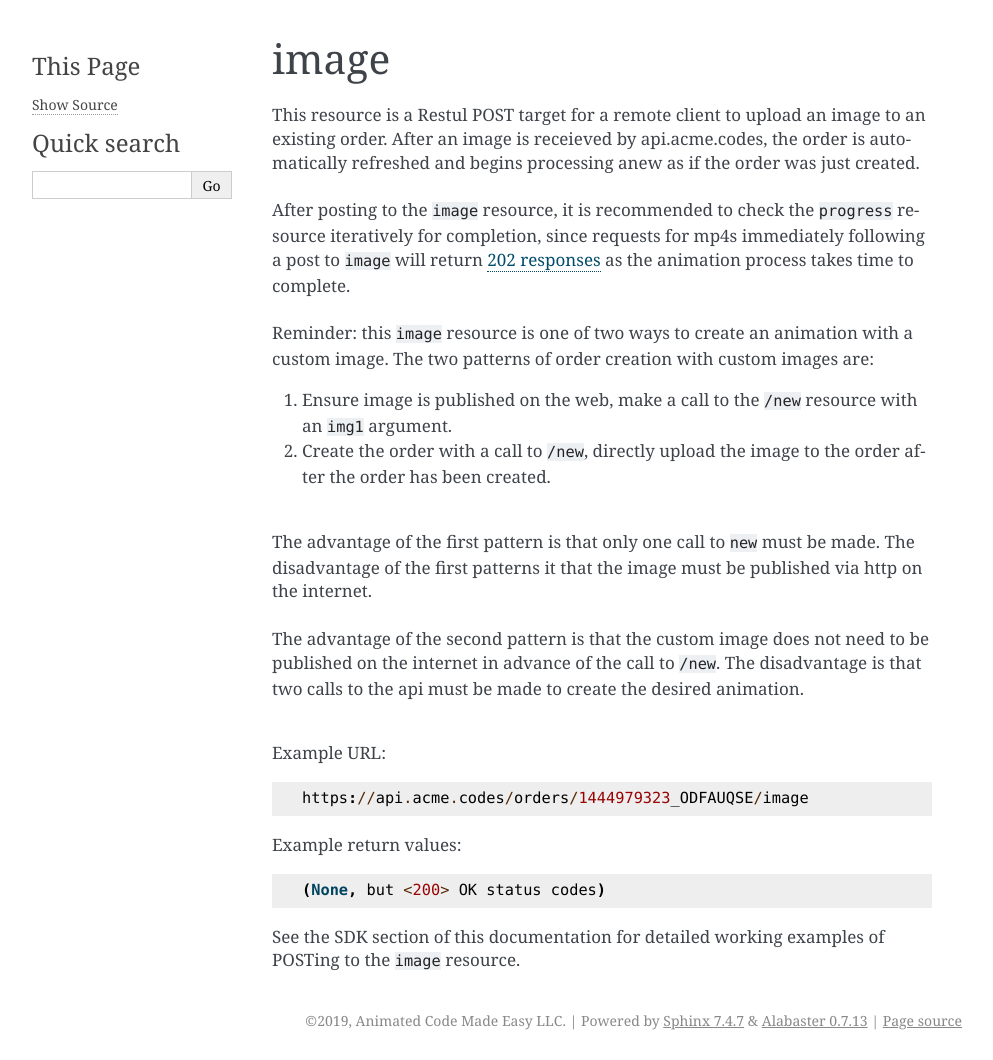
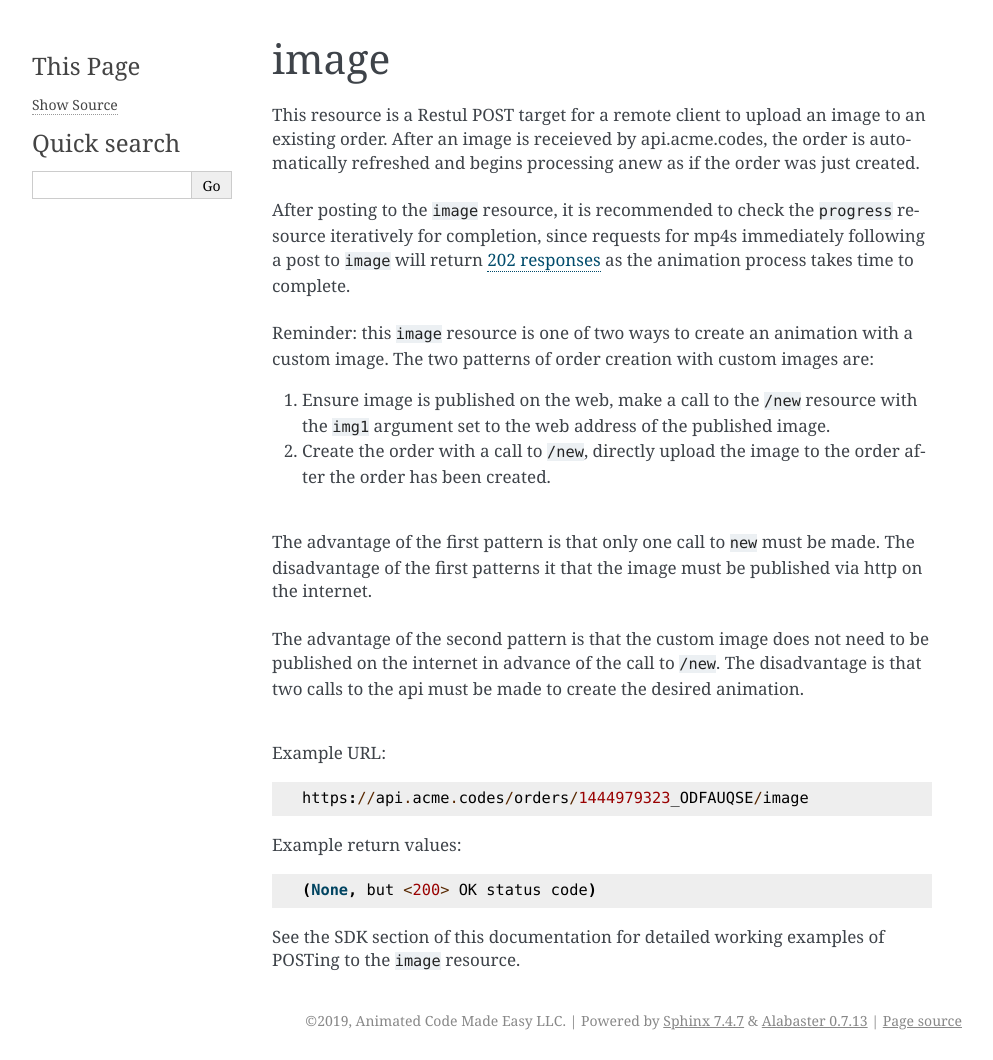
Before and after one commit to pcmillerAcme/docs, a Sphinx documentation site: the page built from source/image.rst, in a window 1280 px wide. Shown: the whole page, without its empty margins (148-1141 px from the left). Built offline with Sphinx 7.4.7, drawn with Linux system fonts in a browser that asks for light colours.

Commit message:
added clarity to first image upload pattern

```diff
--- a/source/image.rst
+++ b/source/image.rst
@@ -13,7 +13,7 @@ After posting to the ``image`` resource, it is recommended to check the ``progre
 |br|
 Reminder: this ``image`` resource is one of two ways to create an animation with a custom image. The two patterns of order creation with custom images are:
 
-1. Ensure image is published on the web, make a call to the ``/new`` resource with an ``img1`` argument.
+1. Ensure image is published on the web, make a call to the ``/new`` resource with the ``img1`` argument set to the web address of the published image.
 2. Create the order with a call to ``/new``, directly upload the image to the order after the order has been created.
 
 |br|
@@ -33,6 +33,6 @@ Example URL:
 Example return values:
 ::
 
-    (None, but <200> OK status codes)
+    (None, but <200> OK status code)
 
 See the SDK section of this documentation for detailed working examples of POSTing to the ``image`` resource.
```
